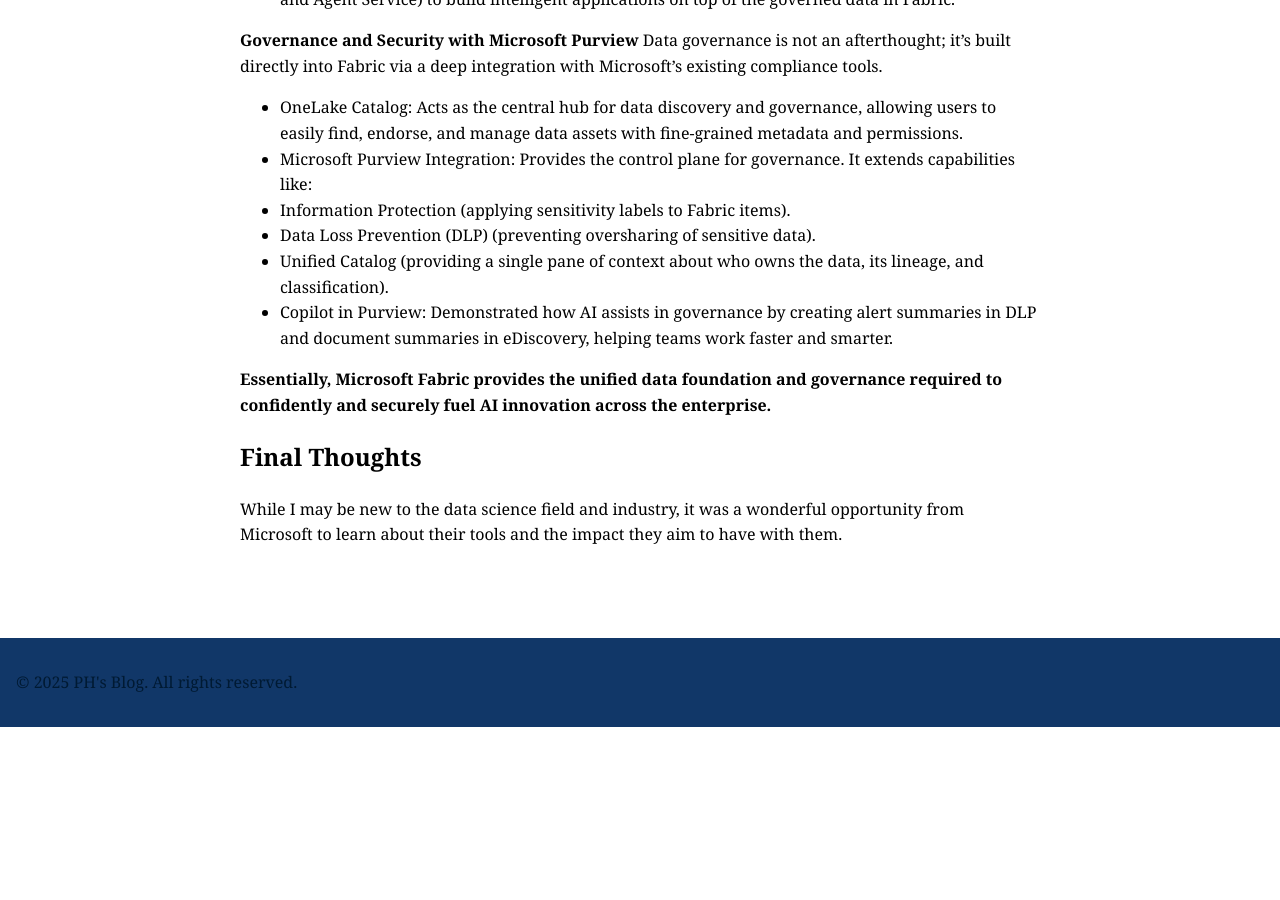
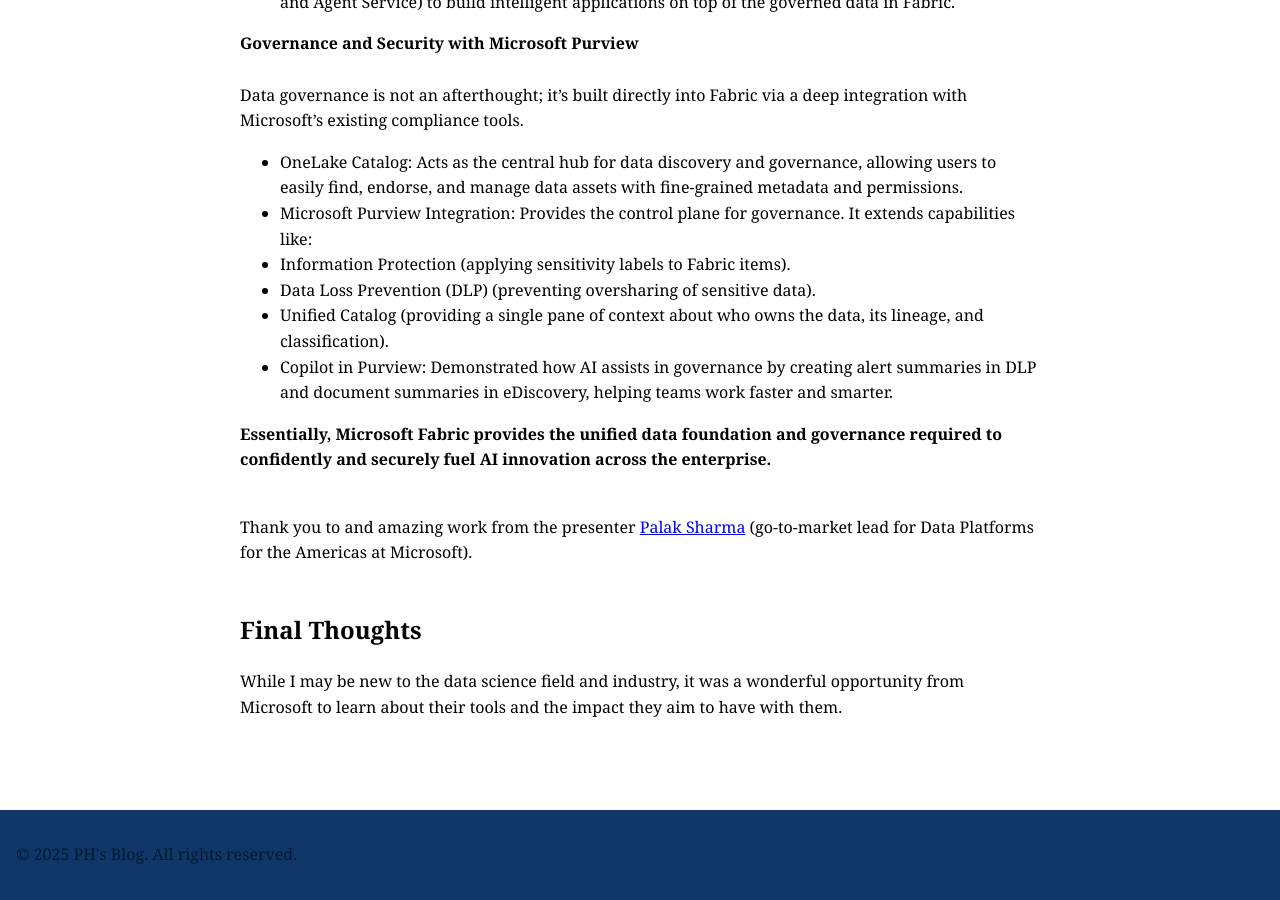
Before and after one commit to CaptainSapphire/PH-s-Blog, a Jekyll site: the page built from _posts/2025-11-05-Microsoft Tech Brief: Activate your Data for Innovation with Microsoft Fabric.md, in a window 1280 px wide and 900 px high, scrolled down 4918 px. Built offline with Jekyll 4.4.1, drawn with Linux system fonts in a browser that asks for light colours; before the commit the page ends 5645 px from its top, so only the background shows below that.

Commit message:
Update 2025-11-05-Microsoft Tech Brief: Activate your Data for Innovation with Microsoft Fabric.md

```diff
--- a/_posts/2025-11-05-Microsoft Tech Brief: Activate your Data for Innovation with Microsoft Fabric.md
+++ b/_posts/2025-11-05-Microsoft Tech Brief: Activate your Data for Innovation with Microsoft Fabric.md
@@ -68,20 +68,20 @@
 ## Summary
 **Core Pillar:** Microsoft Fabric and OneLake
 The entire platform is built on the concept of unification and simplifying the data estate for the era of AI.
-
+<br>
 **Microsoft Fabric:** An all-in-one, Software as a Service (SaaS) data analytics platform that integrates various Microsoft data and analytics tools (like Data Factory, Synapse, Power BI, and Real-Time Analytics) into a single environment.
-
+<br>
 **OneLake:** The single, unified, multi-cloud data lake for the entire organization, which is automatically wired into every Fabric tool. "All roads lead to OneLake" is the central idea, as it eliminates the need to copy or move data between different services.
-
+<br>
 **Data Access:** Data is brought into or accessed via Shortcuts (virtualizing data from sources like Amazon S3 and Azure Data Lake Storage) and Mirroring (replicating entire databases like Azure SQL or Snowflake directly into OneLake).
 
-**The AI Readiness Journey**
+**The AI Readiness Journey** <br><br>
 The presentation outlined a clear three-step strategy for building Generative AI experiences:
 - Establish a Central Repository: Use OneLake to unify data from disparate sources into a single data lake foundation.
 - Prepare Data for AI: Use the various Microsoft Fabric workloads (like Data Engineering and Data Science) to improve data quality, ensure completeness, and prepare it for analysis.
 - Build Generative AI Experiences: Leverage Azure AI Foundry and its services (like Azure AI Search and Agent Service) to build intelligent applications on top of the governed data in Fabric.
 
-**Governance and Security with Microsoft Purview**
+**Governance and Security with Microsoft Purview** <br><br>
 Data governance is not an afterthought; it's built directly into Fabric via a deep integration with Microsoft's existing compliance tools.
 - OneLake Catalog: Acts as the central hub for data discovery and governance, allowing users to easily find, endorse, and manage data assets with fine-grained metadata and permissions.
 - Microsoft Purview Integration: Provides the control plane for governance. It extends capabilities like:
@@ -90,8 +90,10 @@
 - Unified Catalog (providing a single pane of context about who owns the data, its lineage, and classification).
 - Copilot in Purview: Demonstrated how AI assists in governance by creating alert summaries in DLP and document summaries in eDiscovery, helping teams work faster and smarter.
 
-**Essentially, Microsoft Fabric provides the unified data foundation and governance required to confidently and securely fuel AI innovation across the enterprise.**
+**Essentially, Microsoft Fabric provides the unified data foundation and governance required to confidently and securely fuel AI innovation across the enterprise.** <br><br>
 
+Thank you to and amazing work from the presenter [Palak Sharma](https://www.linkedin.com/in/palakshr/) (go-to-market lead for Data Platforms for the Americas at Microsoft).
+<br><br>
 
 ## Final Thoughts
 While I may be new to the data science field and industry, it was a wonderful opportunity from Microsoft to learn about their tools and the impact they aim to have with them.
```
Also changed, not shown: other parts of _posts/2025-11-05-Microsoft Tech Brief: Activate your Data for Innovation with Microsoft Fabric.md (+1 -1 lines).
